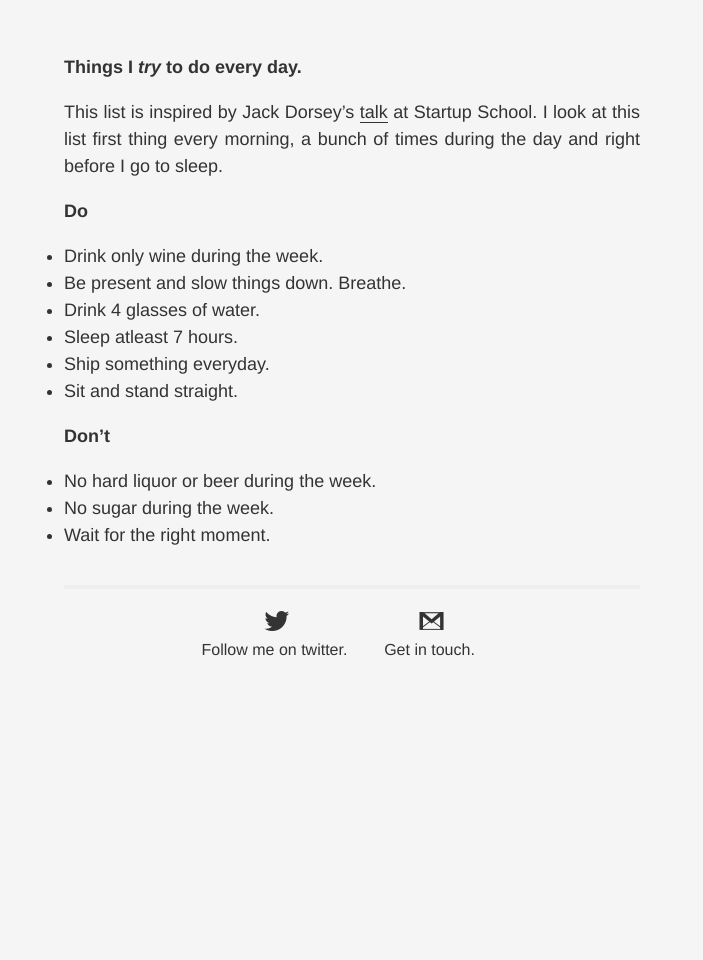
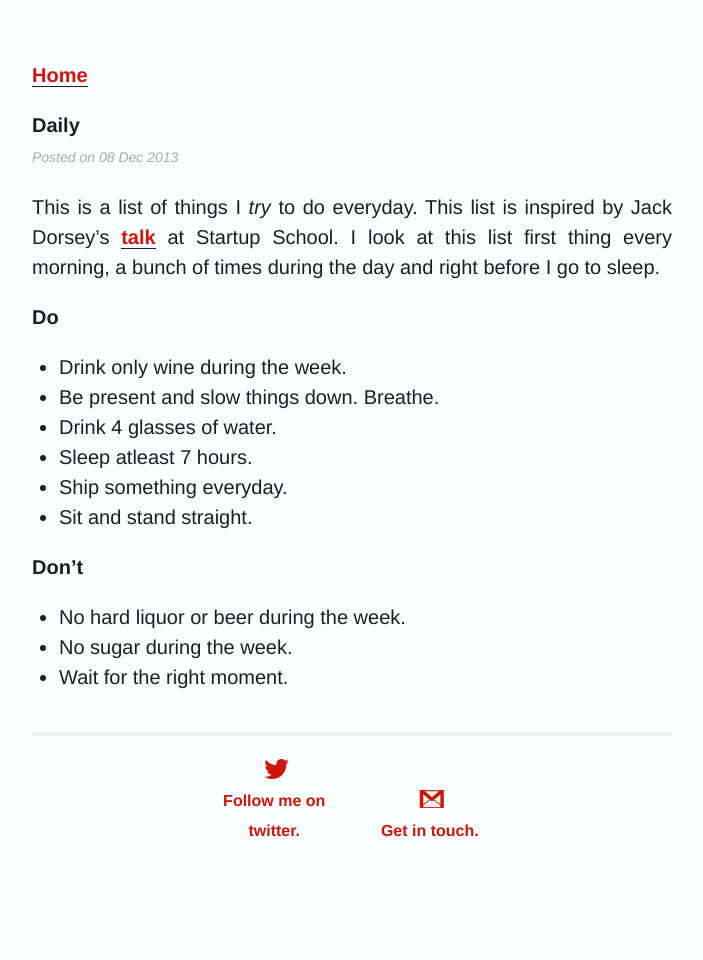
Before and after one commit to sbansal/sbansal-personal-website, a Jekyll site: the page built from _posts/2013-12-08-daily.markdown, in a window 1280 px wide. Shown: the whole page, without its empty margins (288-991 px from the left). Built offline with Jekyll 4.4.1, drawn with Linux system fonts in a browser that asks for light colours; Markdown is read by kramdown in place of the engine named in the settings.

```diff
--- a/_layouts/post.html
+++ b/_layouts/post.html
@@ -1,8 +1,11 @@
 ---
 layout: default
 ---
+<div class="home-link-container">
+	<a href="/" title="home">Home</a>
+</div>
 <h2>{{ page.title }}</h2>
-<p class="meta">{{ page.date | date_to_string }}</p>
+<span class="meta post-date">Posted on {{ page.date | date_to_string }}</span>
 
 <div class="post">
 {{ content }}
--- a/_posts/2013-12-08-daily.markdown
+++ b/_posts/2013-12-08-daily.markdown
@@ -1,10 +1,9 @@
 ---
-layout: default
+layout: post
 title: Daily
 ---
 
-#Things I _try_ to do every day.
-
+This is a list of things I _try_ to do everyday.
 This list is inspired by Jack Dorsey's [talk](http://www.youtube.com/watch?v=wEQawgkCMOU) at Startup School. I look at this list first thing every morning, a bunch of times during the day and right before I go to sleep.
 
 # Do
--- a/css/main.css
+++ b/css/main.css
@@ -13,11 +13,11 @@
 html, body { height: 100%; }
 
 body {
-  background-color: #f5f5f5;
+  background-color: #F9FFFF;
   font-family: "proxima-nova", Helvetica, Arial, sans-serif;
-  font-size: 18px;
+  font-size: 20px;
   text-align: center;
-	color: #333;
+	color: #1E1E20;
 	padding: 0 10px;
 }
 
@@ -28,9 +28,10 @@ h1 { margin-bottom: 1em; }
 p { margin: 1em 0; }
 
 a, a:hover, a:visited {
-	color: #333;
+	color: #CF140A;
 	text-decoration: none;
-	border-bottom: 1px solid #333;
+	border-bottom: 1px solid #1E1E20;
+	font-weight: 800;
 }
 
 .clear {	clear:both; }
@@ -196,3 +197,12 @@ a, a:hover, a:visited {
 .links a {
 	border: 0;
 }
+
+.home-link-container {
+	margin: 20px 0;
+}
+
+.post-date {
+	font-size: 14px;
+	font-style: italic;
+}
--- a/index.html
+++ b/index.html
@@ -15,7 +15,7 @@ title: Shubham Bansal
 	I love programming,
 	<a href="/reading.html">reading</a>, travelling and
 	<a href="http://www.youtube.com/watch?v=lBGox9mV49Y">Squash</a>.
-	Here, I write short essay about programming, technology, productivity
+	Here, I write short essays about programming, technology, productivity
 	or anything else that tickles my fancy.
 
 </section>
```
Also changed, not shown: _drafts/2013-review.md (added, +33 -0 lines), reading.markdown (+5 -2 lines).
